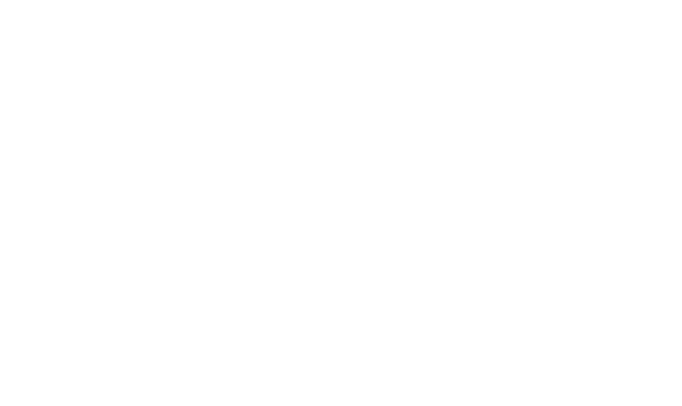
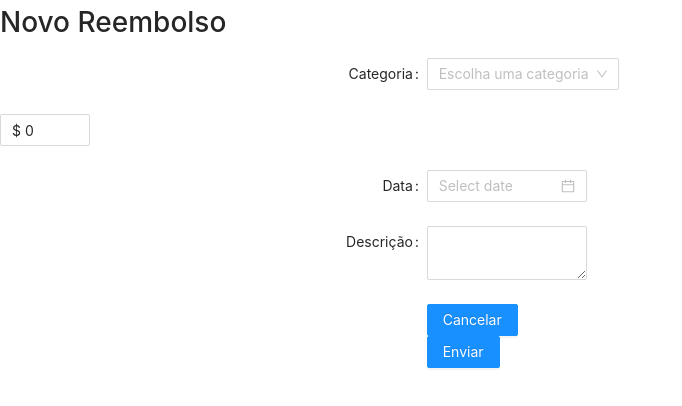
Before and after one commit to ricardossantis/reembolsa_ai, a React (Create React App) app: page / in a window 1280 px wide. Shown: the top 406 px of the page, without its empty margins (0-682 px from the left). Built offline with nearby package versions, Linux system fonts and the light colour scheme.

Commit message:
wip: refound request

```diff
--- a/src/App.js
+++ b/src/App.js
@@ -1,8 +1,9 @@
 import React from "react";
 import "./App.css";
+import RefoundRequest from "./components/refound-request";
 
 function App() {
-  return <div className="App"></div>;
+  return <RefoundRequest />;
 }
 
 export default App;
--- /dev/null
+++ b/src/components/refound-request/index.jsx
@@ -0,0 +1,78 @@
+import React from "react";
+import { Form, Input, Select, Button, DatePicker, InputNumber } from "antd";
+
+const layout = {
+  labelCol: {
+    span: 8,
+  },
+  wrapperCol: {
+    span: 3,
+  },
+};
+
+const { Option } = Select;
+
+function onChange(value) {
+  console.log("changed", value);
+}
+
+const RefoundRequest = () => {
+  const onFinish = (values) => {
+    console.log(values);
+  };
+
+  return (
+    <div>
+      <h1>Novo Reembolso</h1>
+      <Form {...layout} name="nest-messages" onFinish={onFinish}>
+        <Form.Item label="Categoria">
+          <Input.Group compact>
+            <Form.Item
+              name={["Categoria", "tipos"]}
+              noStyle
+              rules={[{ required: true, message: "Categoria é necessária" }]}
+            >
+              <Select placeholder="Escolha uma categoria">
+                <Option value="Transporte">Transporte</Option>
+                <Option value="Alimentacao">Alimentação</Option>
+                <Option value="Hospedagem">Hospedagem</Option>
+                <Option value="Combustivel">Combustível</Option>
+                <Option value="Outros">Outros</Option>
+              </Select>
+            </Form.Item>
+          </Input.Group>
+        </Form.Item>
+
+        <Form.Item>
+          <InputNumber
+            defaultValue={0}
+            formatter={(value) =>
+              `$ ${value}`.replace(/\B(?=(\d{3})+(?!\d))/g, ",")
+            }
+            parser={(value) => value.replace(/\$\s?|(,*)/g, "")}
+            onChange={onChange}
+          />
+        </Form.Item>
+
+        <Form.Item label="Data">
+          <DatePicker />
+        </Form.Item>
+
+        <Form.Item name={["user", "introduction"]} label="Descrição">
+          <Input.TextArea />
+        </Form.Item>
+
+        <Form.Item wrapperCol={{ ...layout.wrapperCol, offset: 8 }}>
+          <Button type="primary" htmlType="submit">
+            Cancelar
+          </Button>
+          <Button type="primary" htmlType="submit">
+            Enviar
+          </Button>
+        </Form.Item>
+      </Form>
+    </div>
+  );
+};
+
+export default RefoundRequest;
--- a/src/index.js
+++ b/src/index.js
@@ -2,6 +2,8 @@
 import ReactDOM from "react-dom";
 import "./index.css";
 import App from "./App";
+
+import "antd/dist/antd.css";
 
 ReactDOM.render(
   <React.StrictMode>
```
Also changed, not shown: 1 other file (tests, documents, lock files or other folders).
